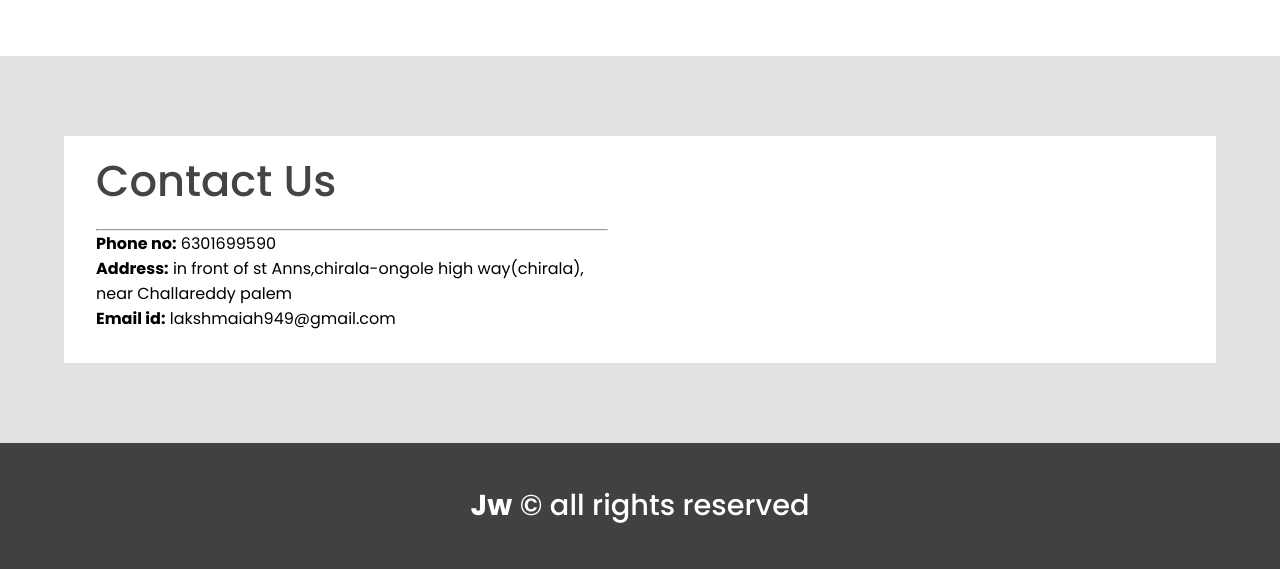
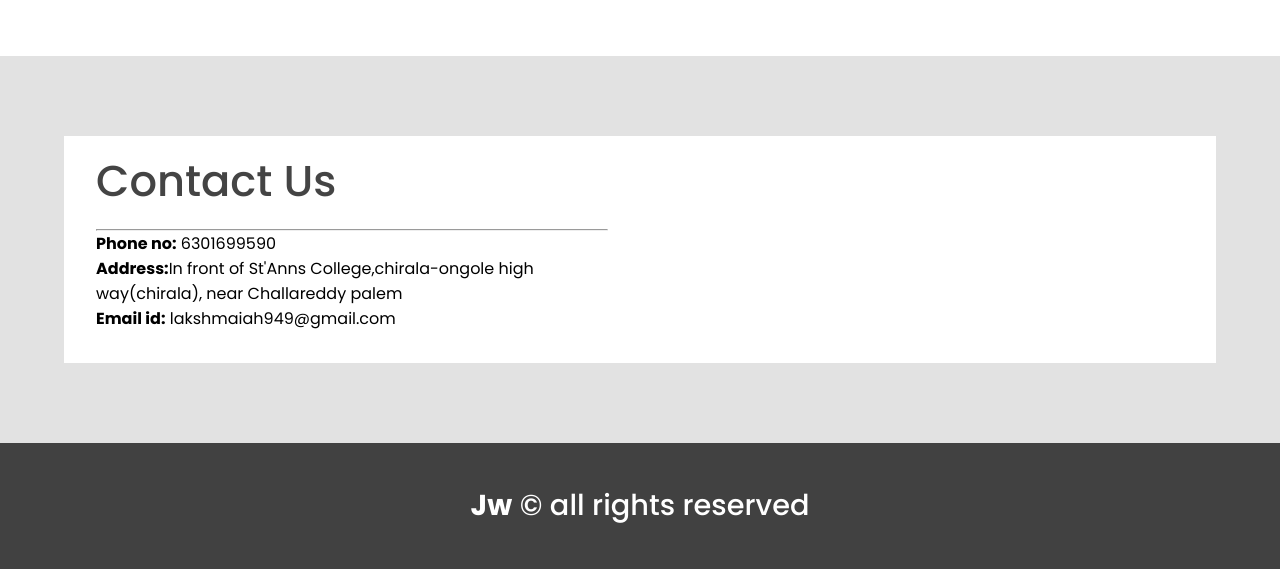
Before and after one commit to johnwesly514/hotel1, a plain HTML site: page index.html in a window 1280 px wide. Shown: the part 2853-3422 px from the top of the page. Drawn offline with Linux system fonts and the light colour scheme.

Commit message:
Update index.html

```diff
--- a/index.html
+++ b/index.html
@@ -148,7 +148,7 @@
           <h2>Contact Us</h2>
           <hr>
           <p><b>Phone no:</b> 6301699590</p>
-          <p><b>Address:</b> in front of st Anns,chirala-ongole high way(chirala), near Challareddy palem</p>
+          <p><b>Address:</b>In front of St'Anns College,chirala-ongole high way(chirala), near Challareddy palem</p>
           <p><b>Email id:</b> lakshmaiah949@gmail.com</p>
         </div>
       </div>
```
